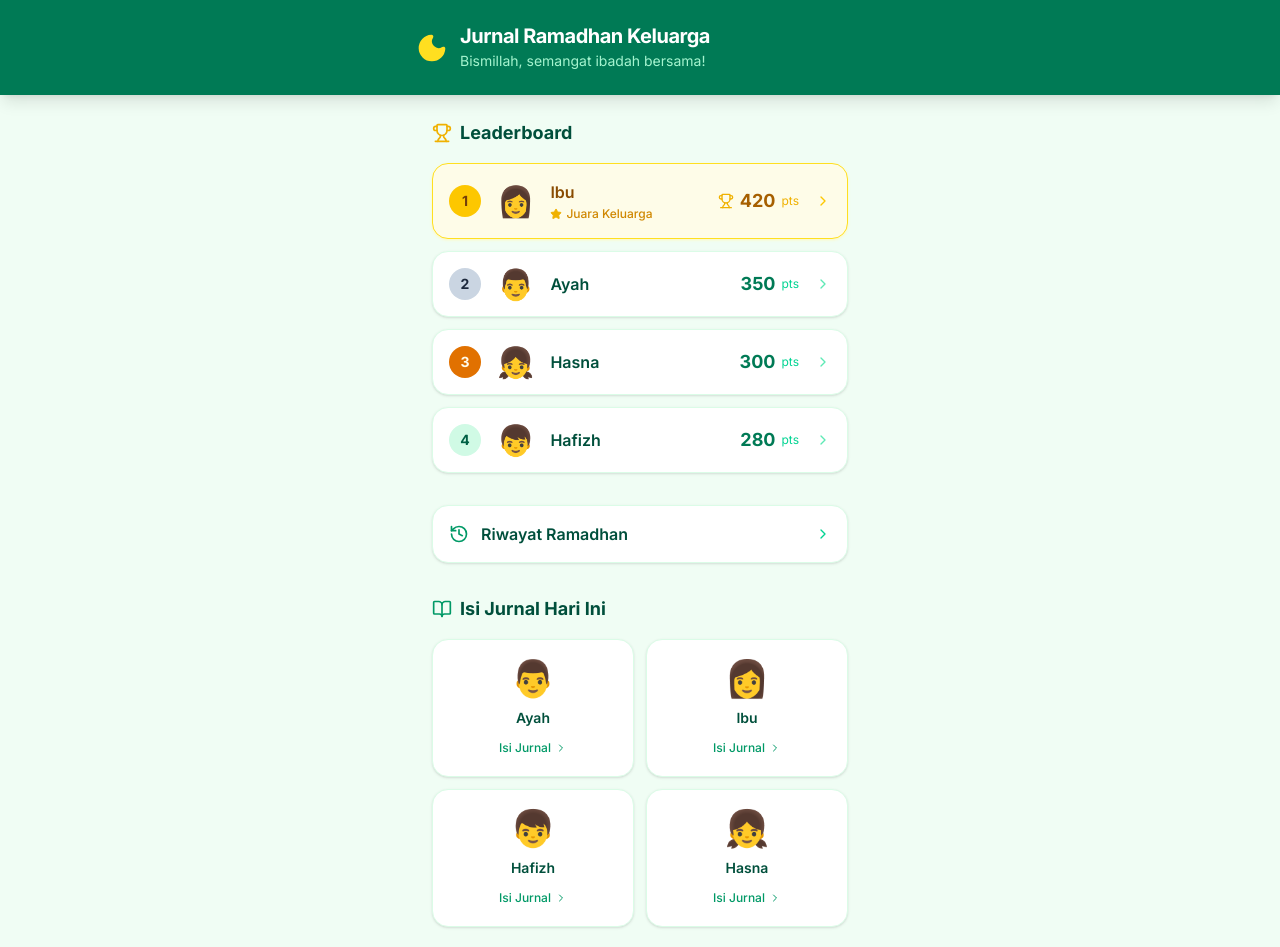
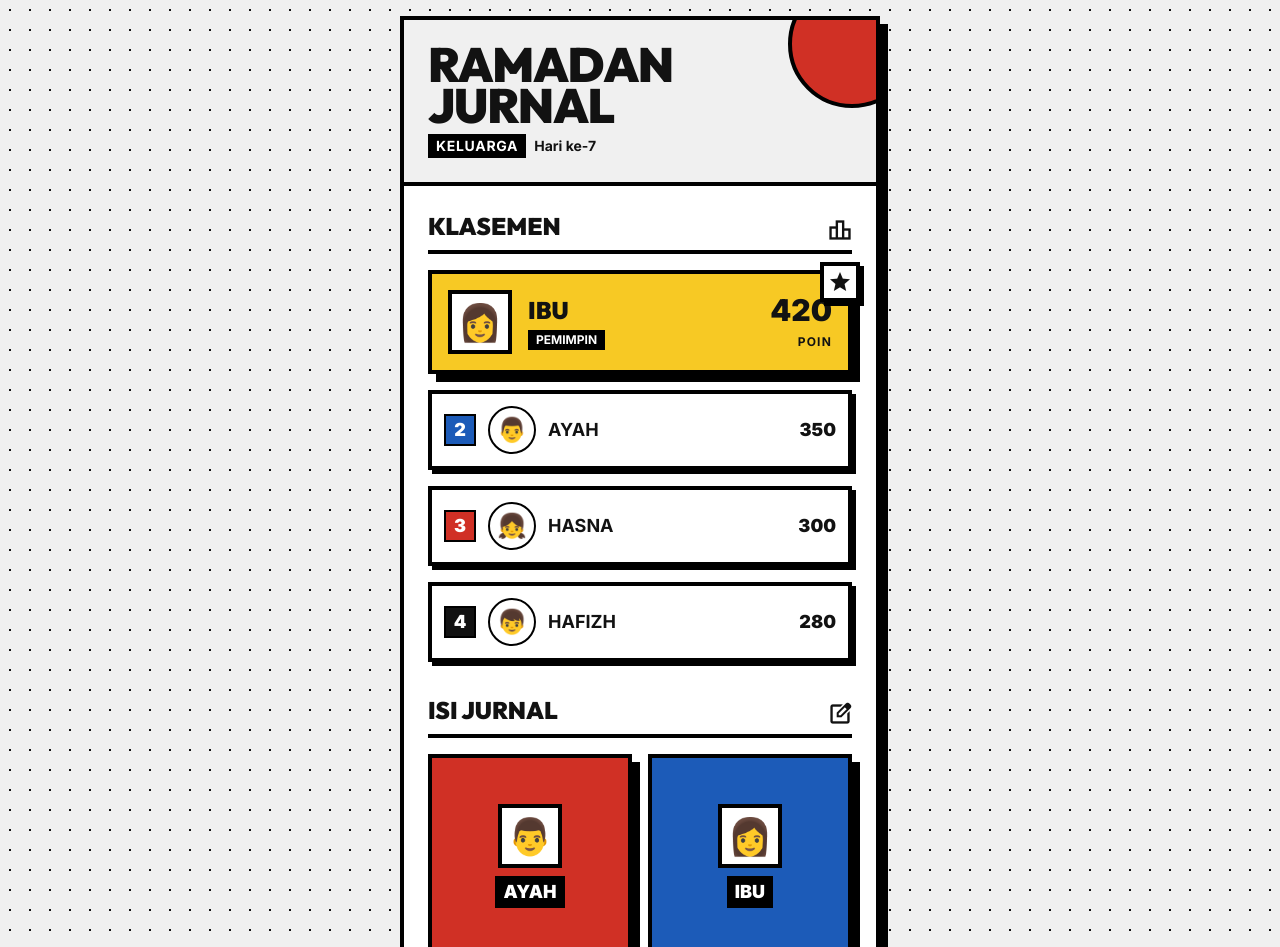
Before and after one commit to ihsansatriawan/Ramadhan_activity_tracker, a Next.js app: page / in a window 1280 px wide. Shown: the top 947 px of the page. Built offline with nearby package versions, Linux system fonts and the light colour scheme.

Commit message:
feat: rewrite homepage with Bauhaus design

```diff
--- a/app/page.tsx
+++ b/app/page.tsx
@@ -1,143 +1,140 @@
 import Link from "next/link";
-import { Moon, Trophy, Star, BookOpen, ChevronRight, History } from "lucide-react";
-import { leaderboard, users } from "@/lib/mockData";
+import { leaderboard, users, historicalLogs } from "@/lib/mockData";
 
-const rankColors = [
-  "bg-yellow-400 text-yellow-900",   // 1st – gold
-  "bg-slate-300 text-slate-800",     // 2nd – silver
-  "bg-amber-600 text-amber-50",      // 3rd – bronze
-  "bg-emerald-100 text-emerald-800", // 4th+
+const rankBadgeColors = [
+  "",
+  "bg-bauhaus-blue",
+  "bg-bauhaus-red",
+  "bg-bauhaus-black",
 ];
 
+const journalCardColors: Record<string, string> = {
+  ayah: "bg-bauhaus-red",
+  ibu: "bg-bauhaus-blue",
+  hafizh: "bg-bauhaus-yellow",
+  hasna: "bg-white",
+};
+
 export default function HomePage() {
+  const currentDay = historicalLogs.length;
+
   return (
-    <main className="min-h-screen bg-green-50">
-      {/* ── Header ── */}
-      <header className="bg-emerald-700 text-white py-6 px-4 shadow-lg">
-        <div className="max-w-md mx-auto flex items-center gap-3">
-          <Moon className="w-8 h-8 text-yellow-300 fill-yellow-300" />
-          <div>
-            <h1 className="text-xl font-bold tracking-tight leading-tight">
-              Jurnal Ramadhan Keluarga
+    <div className="flex items-center justify-center min-h-screen p-4 font-[family-name:var(--font-inter)] text-bauhaus-black">
+      <div className="w-full max-w-[480px] bg-white min-h-[850px] border-4 border-black shadow-hard flex flex-col relative overflow-hidden">
+        {/* Header */}
+        <header className="p-6 border-b-4 border-black bg-bauhaus-white relative overflow-hidden">
+          <div className="absolute -right-10 -top-10 w-32 h-32 bg-bauhaus-red rounded-full border-4 border-black" />
+          <div className="relative z-10">
+            <h1 className="text-5xl font-[family-name:var(--font-outfit)] font-black uppercase leading-[0.85] tracking-tight mb-2">
+              Ramadan<br />Jurnal
             </h1>
-            <p className="text-emerald-200 text-sm mt-0.5">
-              Bismillah, semangat ibadah bersama!
-            </p>
+            <div className="flex items-center gap-2">
+              <span className="bg-black text-white px-2 py-0.5 text-sm font-bold uppercase tracking-wider">
+                Keluarga
+              </span>
+              <span className="text-sm font-bold">Hari ke-{currentDay}</span>
             </div>
           </div>
         </header>
 
-      <div className="max-w-md mx-auto px-4 py-6 space-y-8">
-
-        {/* ── Section 1: Leaderboard ── */}
+        {/* Main Content */}
+        <main className="flex-1 overflow-y-auto p-6 space-y-8">
+          {/* Klasemen */}
           <section>
-          <div className="flex items-center gap-2 mb-4">
-            <Trophy className="w-5 h-5 text-yellow-500" />
-            <h2 className="text-lg font-bold text-emerald-900">Leaderboard</h2>
+            <div className="flex items-end justify-between mb-4 border-b-4 border-black pb-2">
+              <h2 className="text-2xl font-[family-name:var(--font-outfit)] font-black uppercase">Klasemen</h2>
+              <span className="material-symbols-outlined text-3xl">leaderboard</span>
             </div>
-
-          <div className="space-y-3">
+            <div className="flex flex-col gap-4">
               {leaderboard.map((user, index) => {
-              const isFirst = index === 0;
-              const badgeClass = rankColors[index] ?? rankColors[3];
-
+                if (index === 0) {
                   return (
                     <Link
                       key={user.id}
                       href={`/dashboard/${user.id}`}
-                  className={`flex items-center gap-4 p-4 rounded-2xl shadow-sm border transition-all duration-150
-                    hover:shadow-md hover:scale-[1.01] active:scale-[0.99]
-                    ${isFirst
-                      ? "bg-yellow-50 border-yellow-300 shadow-yellow-100 hover:border-yellow-400"
-                      : "bg-white border-green-100 hover:border-emerald-300"
-                    }`}
+                      className="relative bg-bauhaus-yellow border-4 border-black p-4 shadow-hard flex items-center gap-4 transition-transform hover:-translate-y-1 hover:shadow-hard-hover"
                     >
-                  {/* Rank badge */}
-                  <span
-                    className={`w-8 h-8 rounded-full flex items-center justify-center text-sm font-bold shrink-0 ${badgeClass}`}
+                      <div className="absolute -top-3 -right-3 bg-white border-4 border-black w-10 h-10 flex items-center justify-center shadow-hard-sm z-10">
+                        <span className="material-symbols-outlined text-bauhaus-black text-xl" style={{ fontVariationSettings: "'FILL' 1" }}>star</span>
+                      </div>
+                      <div className="w-16 h-16 border-4 border-black overflow-hidden bg-white shrink-0 flex items-center justify-center">
+                        <span className="text-4xl">{user.avatar}</span>
+                      </div>
+                      <div className="flex-1">
+                        <h3 className="text-2xl font-[family-name:var(--font-outfit)] font-black uppercase">{user.name}</h3>
+                        <div className="text-xs font-bold bg-black text-white inline-block px-2 py-0.5">PEMIMPIN</div>
+                      </div>
+                      <div className="text-right">
+                        <span className="text-3xl font-black block">{user.points.toLocaleString("id-ID")}</span>
+                        <span className="text-xs font-bold uppercase tracking-widest">Poin</span>
+                      </div>
+                    </Link>
+                  );
+                }
+                return (
+                  <Link
+                    key={user.id}
+                    href={`/dashboard/${user.id}`}
+                    className="relative bg-white border-4 border-black p-3 shadow-hard-sm flex items-center gap-3 hover:-translate-y-0.5 transition-transform"
                   >
+                    <div className={`flex items-center justify-center w-8 h-8 ${rankBadgeColors[index]} text-white font-black border-2 border-black text-lg`}>
                       {index + 1}
-                  </span>
-
-                  {/* Avatar */}
-                  <span className="text-3xl leading-none">{user.avatar}</span>
-
-                  {/* Name */}
-                  <div className="flex-1">
-                    <p className={`font-semibold ${isFirst ? "text-yellow-800" : "text-emerald-900"}`}>
-                      {user.name}
-                    </p>
-                    {isFirst && (
-                      <div className="flex items-center gap-1 mt-0.5">
-                        <Star className="w-3 h-3 text-yellow-500 fill-yellow-500" />
-                        <span className="text-xs text-yellow-600 font-medium">Juara Keluarga</span>
                     </div>
-                    )}
+                    <div className="w-12 h-12 rounded-full border-2 border-black overflow-hidden shrink-0 flex items-center justify-center bg-white">
+                      <span className="text-2xl">{user.avatar}</span>
                     </div>
-
-                  {/* Points + trophy for 1st */}
-                  <div className="flex items-center gap-1.5 shrink-0">
-                    {isFirst && (
-                      <Trophy className="w-4 h-4 text-yellow-500" />
-                    )}
-                    <span className={`text-lg font-bold ${isFirst ? "text-yellow-700" : "text-emerald-700"}`}>
-                      {user.points}
-                    </span>
-                    <span className={`text-xs ${isFirst ? "text-yellow-500" : "text-emerald-400"}`}>pts</span>
+                    <div className="flex-1 min-w-0">
+                      <p className="text-lg font-bold uppercase truncate">{user.name}</p>
                     </div>
-                  <ChevronRight className={`w-4 h-4 shrink-0 ${isFirst ? "text-yellow-400" : "text-emerald-300"}`} />
+                    <div className="font-black text-lg">{user.points.toLocaleString("id-ID")}</div>
                   </Link>
                 );
               })}
             </div>
           </section>
 
-        {/* ── Riwayat Ramadhan Link ── */}
+          {/* Isi Jurnal */}
+          <section>
+            <div className="flex items-end justify-between mb-4 border-b-4 border-black pb-2">
+              <h2 className="text-2xl font-[family-name:var(--font-outfit)] font-black uppercase">Isi Jurnal</h2>
+              <span className="material-symbols-outlined text-3xl">edit_square</span>
+            </div>
+            <div className="grid grid-cols-2 gap-4">
+              {users.map((user) => {
+                const bg = journalCardColors[user.id] ?? "bg-white";
+                const textColor = user.id === "hafizh" ? "text-black bg-white border-2 border-black" : "text-white bg-black";
+                return (
+                  <Link
+                    key={user.id}
+                    href={`/log/${user.id}`}
+                    className={`group relative aspect-square ${bg} border-4 border-black shadow-hard hover:shadow-hard-hover hover:-translate-y-1 transition-all flex flex-col items-center justify-center p-2 overflow-hidden`}
+                  >
+                    <div className="w-16 h-16 border-4 border-black bg-white mb-2 overflow-hidden flex items-center justify-center">
+                      <span className="text-4xl">{user.avatar}</span>
+                    </div>
+                    <span className={`font-black uppercase text-lg px-2 py-0.5 ${textColor}`}>
+                      {user.name}
+                    </span>
+                  </Link>
+                );
+              })}
+            </div>
+          </section>
+        </main>
+
+        {/* Footer Button */}
+        <div className="p-6 border-t-4 border-black bg-white relative z-20">
           <Link
             href="/history"
-          className="flex items-center gap-3 bg-white border border-green-100 rounded-2xl p-4 shadow-sm
-                     hover:border-emerald-400 hover:shadow-md hover:bg-emerald-50
-                     active:scale-[0.98] transition-all duration-150"
+            className="w-full flex items-center justify-center gap-3 py-4 px-6 bg-bauhaus-blue border-4 border-black shadow-hard active:shadow-none active:translate-x-[4px] active:translate-y-[4px] transition-all"
           >
-          <History className="w-5 h-5 text-emerald-600" />
-          <span className="flex-1 font-semibold text-emerald-900">Riwayat Ramadhan</span>
-          <ChevronRight className="w-4 h-4 text-emerald-400" />
+            <span className="material-symbols-outlined text-white text-3xl">history</span>
+            <span className="text-white text-xl font-[family-name:var(--font-outfit)] font-black uppercase tracking-wide">
+              Riwayat Ramadhan
+            </span>
           </Link>
-
-        {/* ── Section 2: Isi Jurnal Hari Ini ── */}
-        <section>
-          <div className="flex items-center gap-2 mb-4">
-            <BookOpen className="w-5 h-5 text-emerald-600" />
-            <h2 className="text-lg font-bold text-emerald-900">Isi Jurnal Hari Ini</h2>
         </div>
-
-          <div className="grid grid-cols-2 gap-3">
-            {users.map((user) => (
-              <Link
-                key={user.id}
-                href={`/dashboard/${user.id}`}
-                className="group bg-white border border-green-100 rounded-2xl p-5 shadow-sm
-                           flex flex-col items-center gap-3 text-center
-                           hover:border-emerald-400 hover:shadow-md hover:bg-emerald-50
-                           active:scale-95 transition-all duration-150"
-              >
-                <span className="text-4xl leading-none">{user.avatar}</span>
-                <p className="font-semibold text-emerald-900 text-sm">{user.name}</p>
-                <div className="flex items-center gap-1 text-emerald-600 text-xs font-medium
-                                group-hover:text-emerald-700">
-                  <span>Isi Jurnal</span>
-                  <ChevronRight className="w-3 h-3" />
       </div>
-              </Link>
-            ))}
     </div>
-        </section>
-
-        {/* ── Footer ── */}
-        <footer className="text-center text-xs text-emerald-400 pb-4">
-          Ramadhan Mubarak 🌙
-        </footer>
-      </div>
-    </main>
   );
 }
```
Lines whose indentation alone changed are shown as unchanged.
